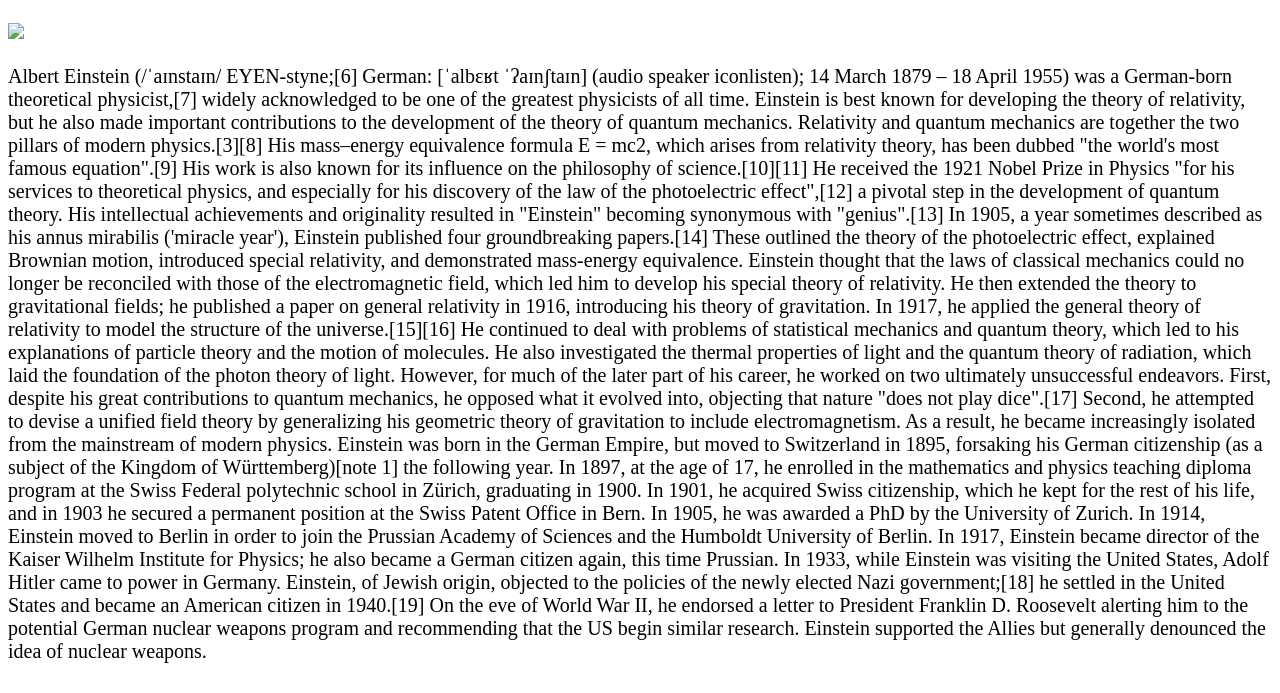
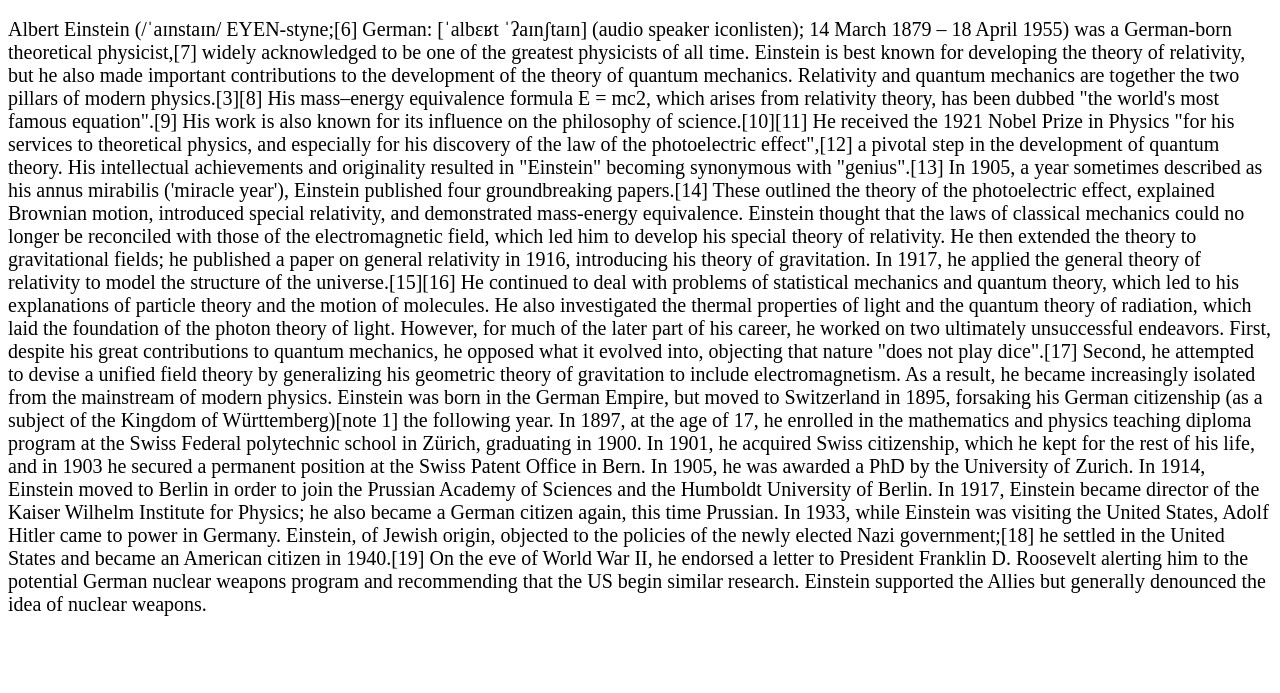
Before and after one commit to aakanksha9860/akm, a plain HTML site: page index.html in a window 1280 px wide. Shown: the part 107-800 px from the top of the page. Drawn offline with Linux system fonts and the light colour scheme.

Commit message:
Update index.html

```diff
--- a/index.html
+++ b/index.html
@@ -9,7 +9,6 @@
 <body>
 
     <h1 style="font-size: 50px; text-align: center;">Albert Einstein</h1>
-    <h2> <img src="url(/img/Albert.jpg);"></h2>
     <p style="font-size: 20px;">
         Albert Einstein (/ˈaɪnstaɪn/ EYEN-styne;[6] German: [ˈalbɛʁt ˈʔaɪnʃtaɪn] (audio speaker iconlisten); 14 March 1879 – 18 April 1955) was a German-born theoretical physicist,[7] widely acknowledged to be one of the greatest physicists of all time. Einstein is best known for developing the theory of relativity, but he also made important contributions to the development of the theory of quantum mechanics. Relativity and quantum mechanics are together the two pillars of modern physics.[3][8] His mass–energy equivalence formula E = mc2, which arises from relativity theory, has been dubbed "the world's most famous equation".[9] His work is also known for its influence on the philosophy of science.[10][11] He received the 1921 Nobel Prize in Physics "for his services to theoretical physics, and especially for his discovery of the law of the photoelectric effect",[12] a pivotal step in the development of quantum theory. His intellectual achievements and originality resulted in "Einstein" becoming synonymous with "genius".[13]
 
```
